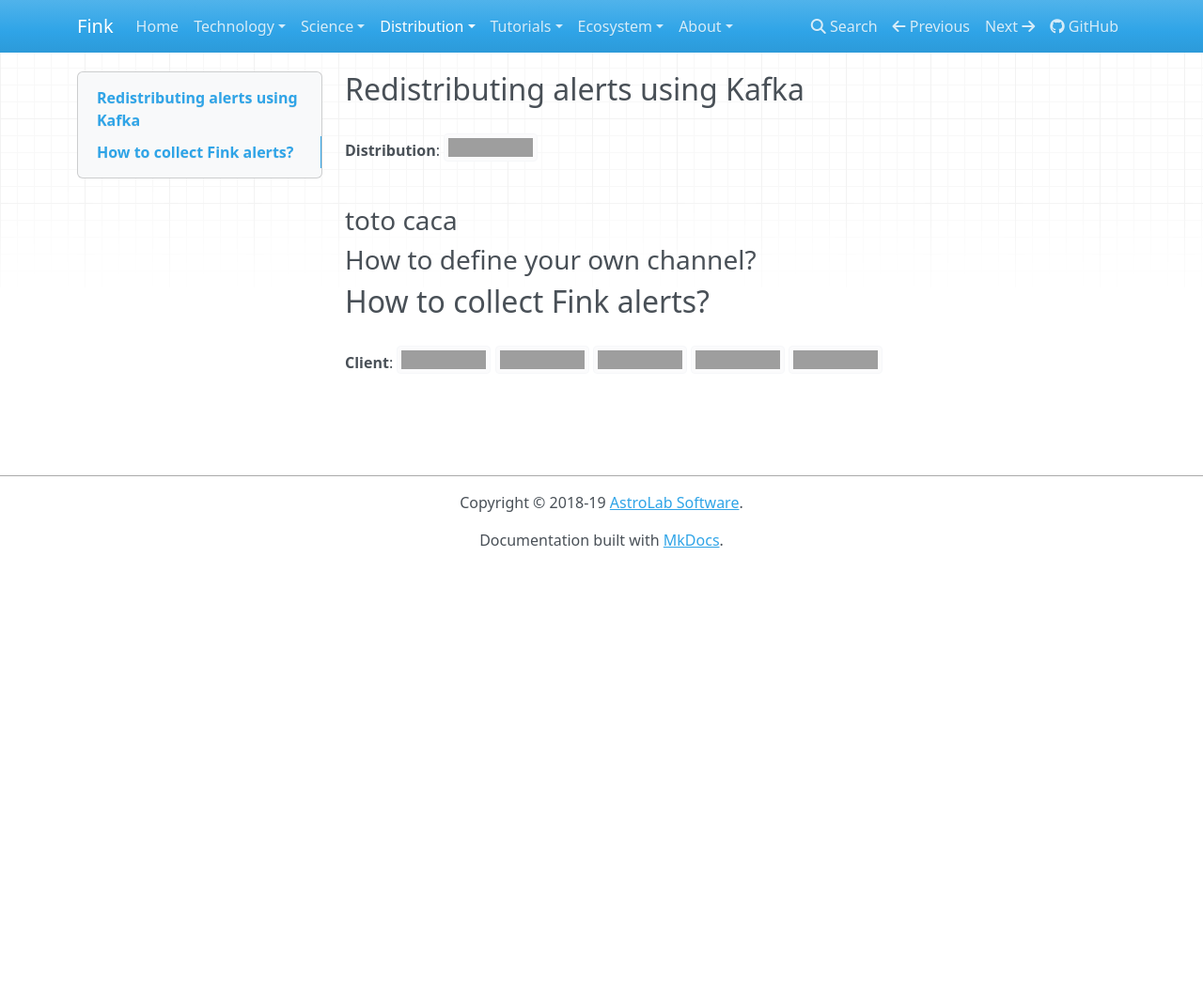
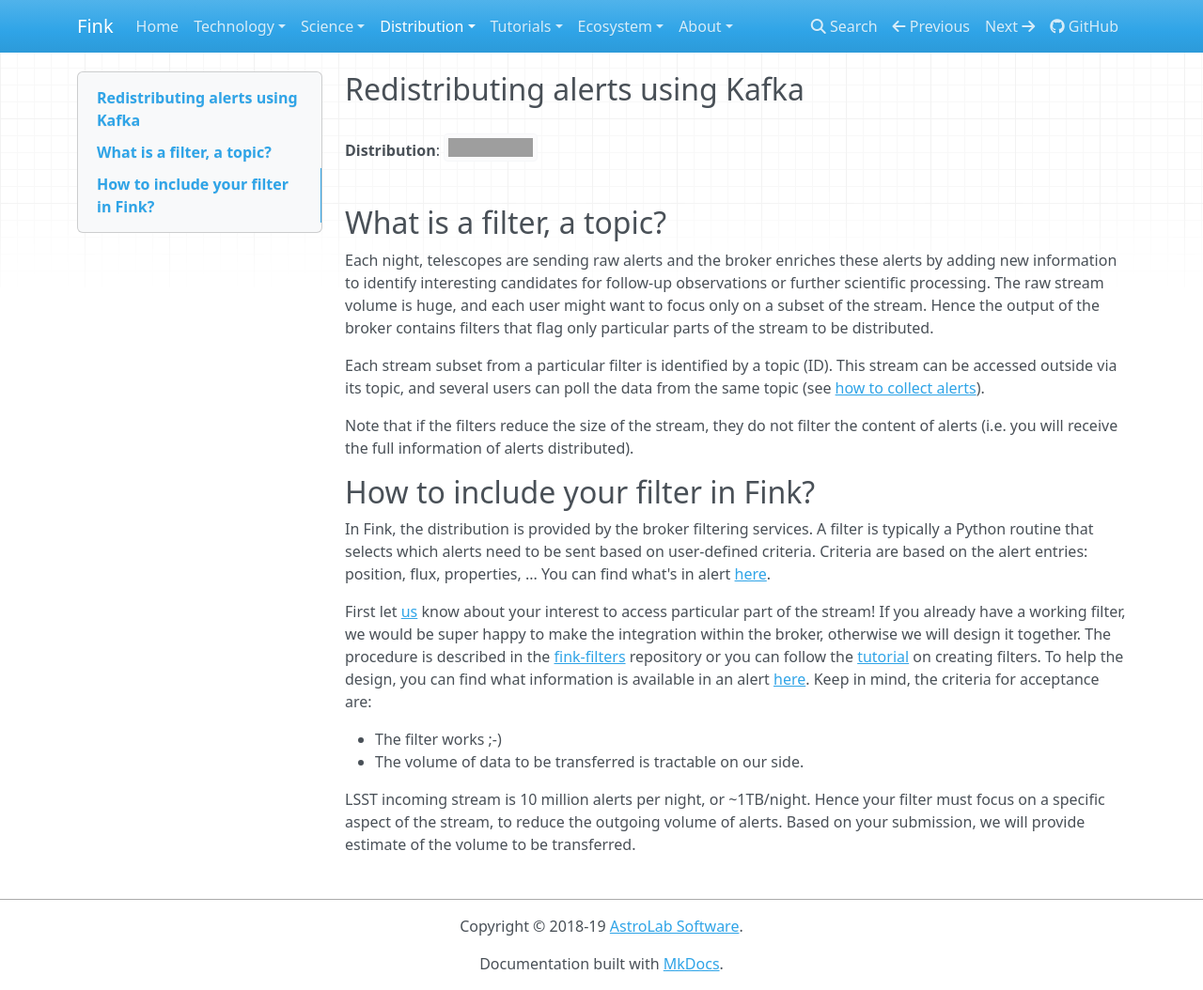
Before and after one commit to astrolabsoftware/fink, an MkDocs documentation site: the page built from docs/distribution/introduction.md, in a window 1280 px wide and 1054 px high. Shown: the whole window at 94% size. Built offline with MkDocs 1.6.1, drawn with Linux system fonts in a browser that asks for light colours; nearby versions of some CDN libraries; grey boxes are pictures that could not be loaded.

Commit message:
Update the distribution page

```diff
--- a/docs/distribution/introduction.md
+++ b/docs/distribution/introduction.md
@@ -2,12 +2,21 @@
 
 **Distribution**: [![pypi](https://img.shields.io/pypi/v/fink-filters.svg)](https://pypi.python.org/pypi/fink-filters)
 
-### toto caca
+## What is a filter, a topic?
 
-### How to define your own channel?
+Each night, telescopes are sending raw alerts and the broker enriches these alerts by adding new information to identify interesting candidates for follow-up observations or further scientific processing. The raw stream volume is huge, and each user might want to focus only on a subset of the stream. Hence the output of the broker contains filters that flag only particular parts of the stream to be distributed.
 
-## How to collect Fink alerts?
+Each stream subset from a particular filter is identified by a topic (ID). This stream can be accessed outside via its topic, and several users can poll the data from the same topic (see [how to collect alerts](communication.md)).
 
-**Client**: [![Quality Gate Status](https://sonarcloud.io/api/project_badges/measure?project=astrolabsoftware_fink-client&metric=alert_status)](https://sonarcloud.io/dashboard?id=astrolabsoftware_fink-client) [![Maintainability Rating](https://sonarcloud.io/api/project_badges/measure?project=astrolabsoftware_fink-client&metric=sqale_rating)](https://sonarcloud.io/dashboard?id=astrolabsoftware_fink-client)
-[![Build Status](https://travis-ci.org/astrolabsoftware/fink-client.svg?branch=master)](https://travis-ci.org/astrolabsoftware/fink-client)
-[![codecov](https://codecov.io/gh/astrolabsoftware/fink-client/branch/master/graph/badge.svg)](https://codecov.io/gh/astrolabsoftware/fink-client) [![Documentation Status](https://readthedocs.org/projects/fink-broker/badge/?version=latest)](https://fink-broker.readthedocs.io/en/latest/?badge=latest)
+Note that if the filters reduce the size of the stream, they do not filter the content of alerts (i.e. you will receive the full information of alerts distributed).
+
+## How to include your filter in Fink?
+
+In Fink, the distribution is provided by the broker filtering services. A filter is typically a Python routine that selects which alerts need to be sent based on user-defined criteria. Criteria are based on the alert entries: position, flux, properties, ... You can find what's in alert [here](../science/ztf_alerts.md).
+
+First let [us](mailto:peloton@lal.in2p3.fr,emilleishida@gmail.com,anais.moller@clermont.in2p3.fr) know about your interest to access particular part of the stream! If you already have a working filter, we would be super happy to make the integration within the broker, otherwise we will design it together. The procedure is described in the [fink-filters](https://github.com/astrolabsoftware/fink-filters) repository or you can follow the [tutorial](../tutorials/create-filters.md) on creating filters. To help the design, you can find what information is available in an alert [here](ztf_alerts.md). Keep in mind, the criteria for acceptance are:
+
+* The filter works ;-)
+* The volume of data to be transferred is tractable on our side.
+
+LSST incoming stream is 10 million alerts per night, or ~1TB/night. Hence your filter must focus on a specific aspect of the stream, to reduce the outgoing volume of alerts. Based on your submission, we will provide estimate of the volume to be transferred.
```
Also changed, not shown: docs/distribution/communication.md (added, +14 -0 lines).
